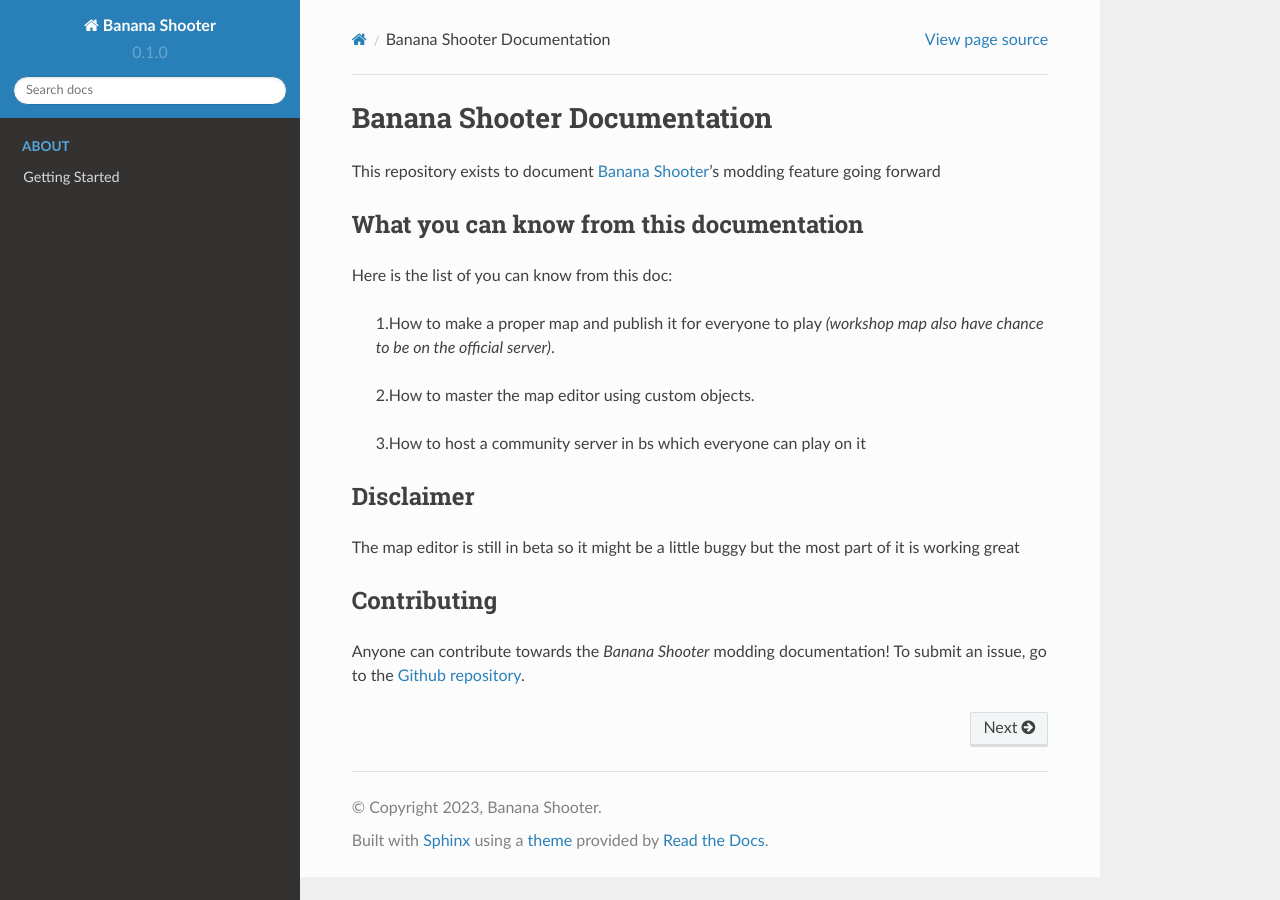
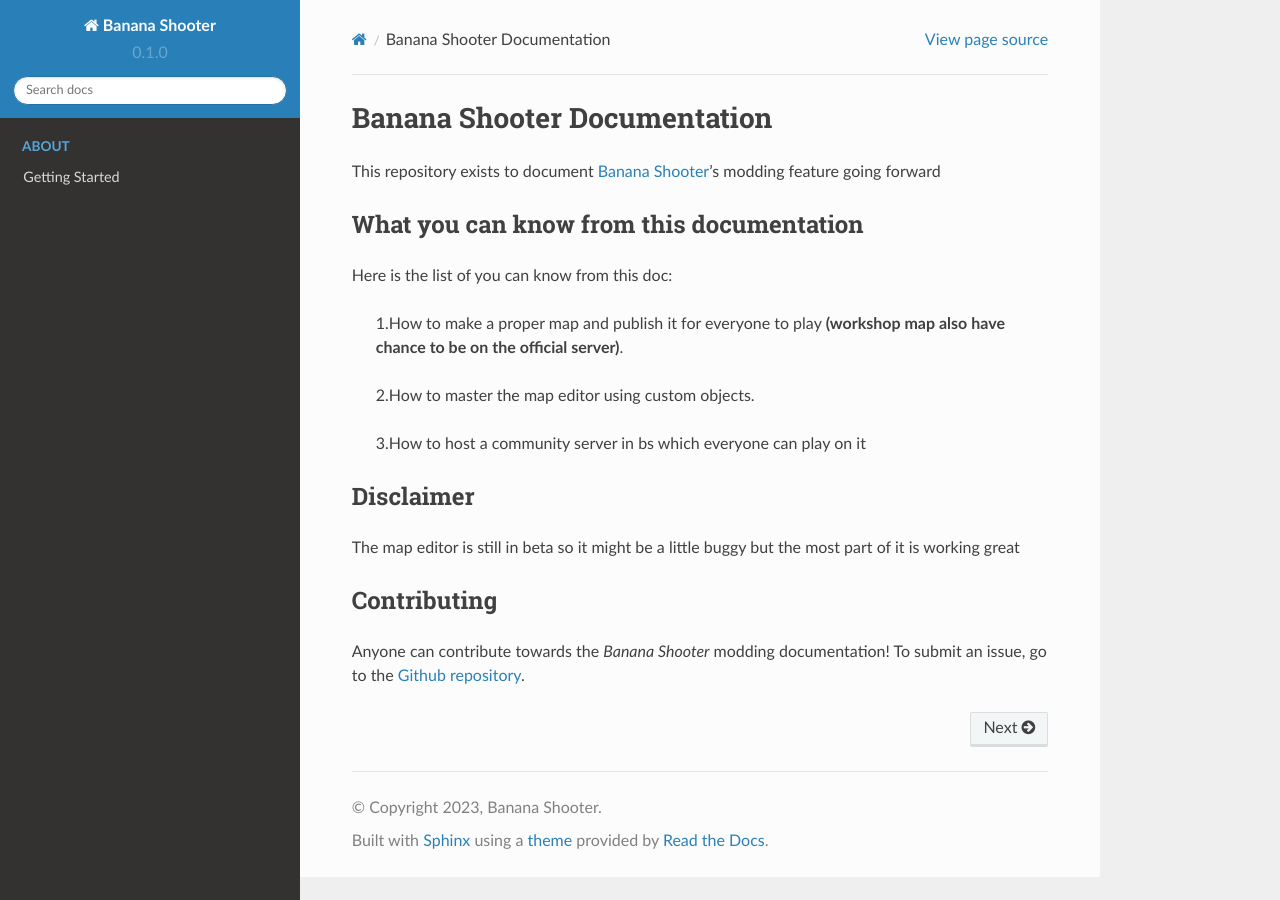
Before and after one commit to CodingDaniel1/bs-docs, a Sphinx documentation site: the page built from docs/source/index.rst, in a window 1280 px wide. Built offline with Sphinx 7.4.7 and the Read the Docs theme 2.0.0, drawn with Linux system fonts in a browser that asks for light colours.

```diff
--- a/docs/source/index.rst
+++ b/docs/source/index.rst
@@ -7,7 +7,7 @@ What you can know from this documentation
 ----------------------------
 Here is the list of you can know from this doc:
 
-	1.How to make a proper map and publish it for everyone to play *(workshop map also have chance to be on the official server)*.
+	1.How to make a proper map and publish it for everyone to play **(workshop map also have chance to be on the official server)**.
 
 	2.How to master the map editor using custom objects.
 
```
